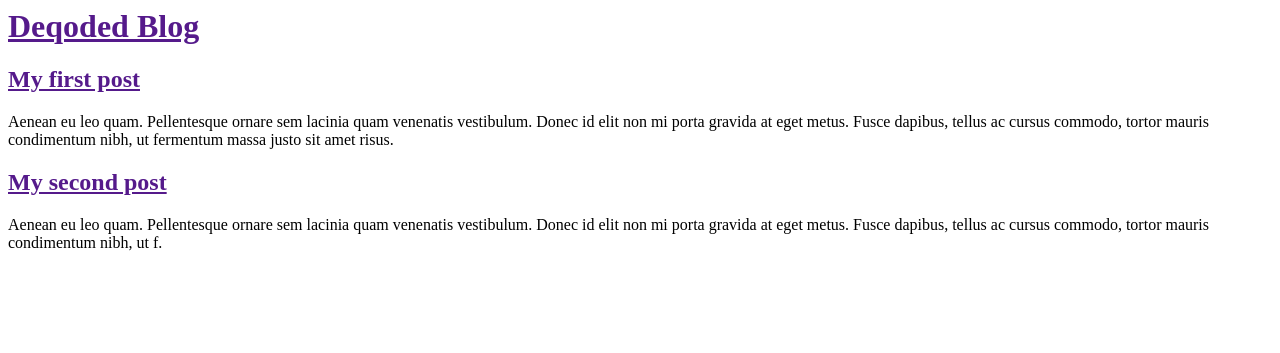
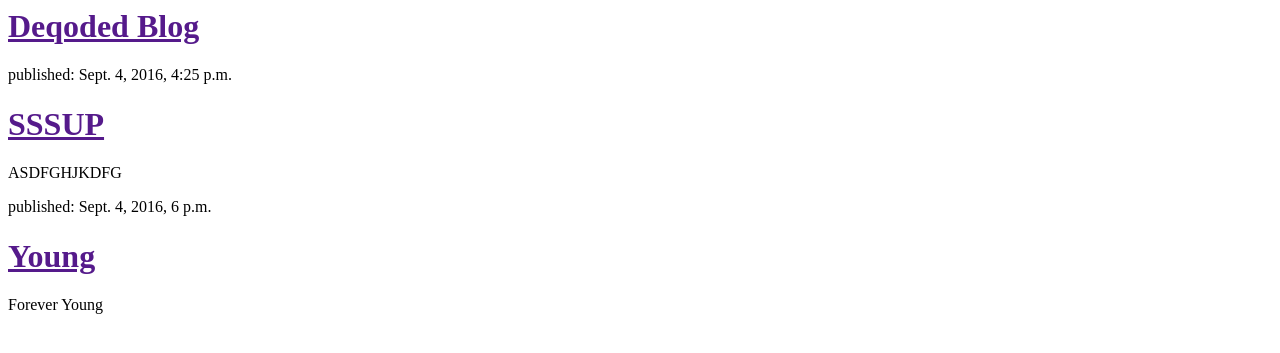
Before and after one commit to Kimanicodes/Nduthis, a Django app: page / in a window 1280 px wide. Shown: the top 353 px of the page. Run offline with Django 3.2, Linux system fonts and the light colour scheme; data comes from the database, SQL or seed files in the repository.

Commit message:
Adds new igrations plus access to the db

```diff
--- a/blog/models.py
+++ b/blog/models.py
@@ -9,7 +9,7 @@ class Post(models.Model):
     created_date = models.DateTimeField(
         default=timezone.now
     )
-    pubished_date = models.DateTimeField(
+    published_date = models.DateTimeField(
         blank=True, null=True)
 
     def publish(self):
--- a/blog/templates/blog/post_list.html
+++ b/blog/templates/blog/post_list.html
@@ -7,16 +7,12 @@
             <h1><a href="">Deqoded Blog</a></h1>
         </div>
 
-        <div>
-            <p></p>
-            <h2><a href="">My first post</a></h2>
-            <p>Aenean eu leo quam. Pellentesque ornare sem lacinia quam venenatis vestibulum. Donec id elit non mi porta gravida at eget metus. Fusce dapibus, tellus ac cursus commodo, tortor mauris condimentum nibh, ut fermentum massa justo sit amet risus.</p>
-        </div>
-
-        <div>
-            <p></p>
-            <h2><a href="">My second post</a></h2>
-            <p>Aenean eu leo quam. Pellentesque ornare sem lacinia quam venenatis vestibulum. Donec id elit non mi porta gravida at eget metus. Fusce dapibus, tellus ac cursus commodo, tortor mauris condimentum nibh, ut f.</p>
-        </div>
+{% for post in posts %}
+    <div>
+        <p>published: {{ post.published_date }}</p>
+        <h1><a href="">{{ post.title }}</a></h1>
+        <p>{{ post.text|linebreaksbr }}</p>
+    </div>
+{% endfor %}
     </body>
 </html>
--- a/blog/views.py
+++ b/blog/views.py
@@ -1,7 +1,9 @@
 from django.shortcuts import render
-
-# Create your views here.
+from django.utils import timezone
+from .models import Post
 
 
 def post_list(request):
-    return render(request, 'blog/post_list.html', {})
+    posts = Post.objects.filter(
+        published_date__lte=timezone.now()).order_by('published_date')
+    return render(request, 'blog/post_list.html', {'posts': posts})
```
Also changed, not shown: blog/migrations/0003_auto_20160904_1927.py (added), db.sqlite3, 1 other file.
